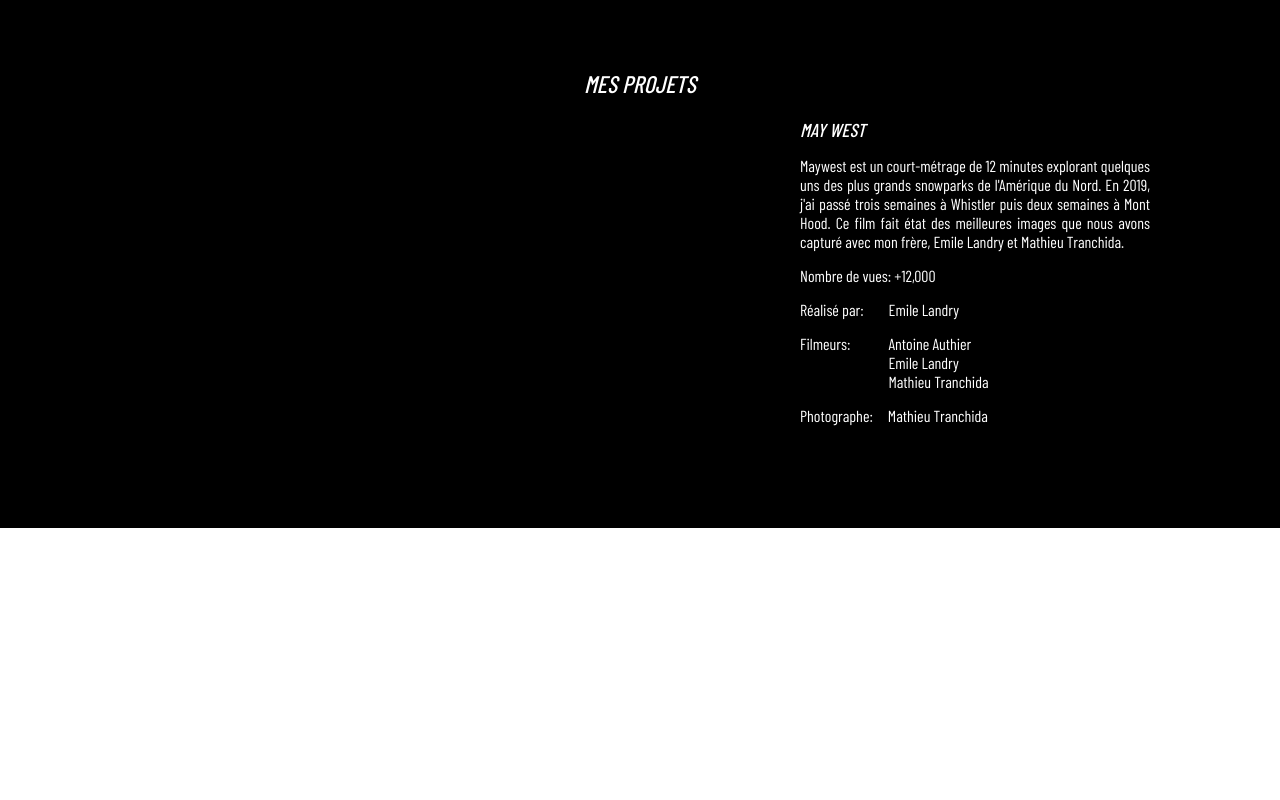
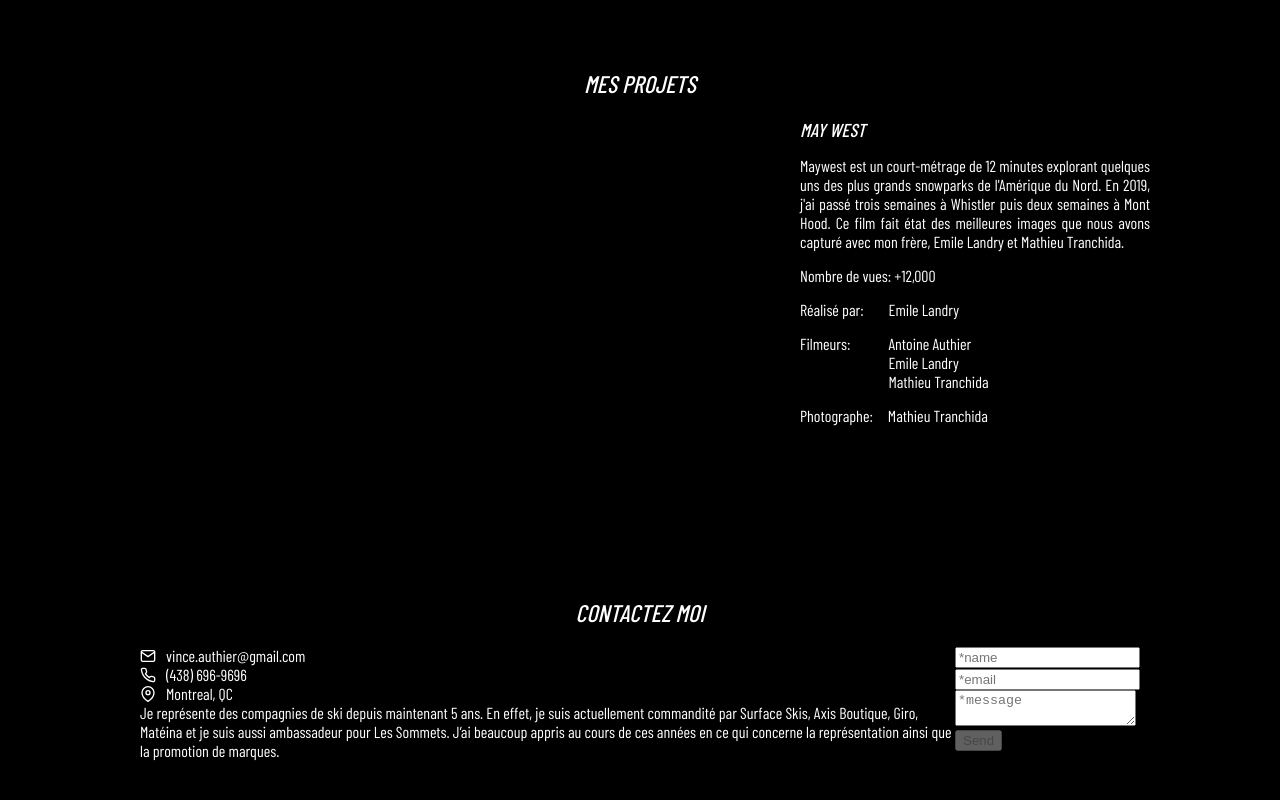
Before and after one commit to mathieutranchida/vincent-authier-website, a React (Create React App) app: page / in a window 1280 px wide. Shown: the part 1412-2212 px from the top of the page. Before the commit the page ends 1940 px from the top, so only its background shows below. Built offline with nearby package versions, Linux system fonts and the light colour scheme; a web font is replaced by a local one.

Commit message:
contact section functional for emailjs

```diff
--- a/package.json
+++ b/package.json
@@ -7,6 +7,8 @@
     "@testing-library/jest-dom": "^5.11.4",
     "@testing-library/react": "^11.1.0",
     "@testing-library/user-event": "^12.1.10",
+    "emailjs": "^3.4.0",
+    "emailjs-com": "^2.6.4",
     "gsap": "^3.5.1",
     "react": "^17.0.1",
     "react-dom": "^17.0.1",
--- /dev/null
+++ b/src/components/ContactMe.js
@@ -0,0 +1,157 @@
+import React, { useState } from "react";
+import emailjs from "emailjs-com";
+import styled from "styled-components";
+
+import COLORS from "../constants";
+
+import { FiMail, FiPhone, FiMapPin } from "react-icons/fi";
+
+const Homepage = () => {
+  const [name, setName] = useState("");
+  const [email, setEmail] = useState("");
+  const [message, setMessage] = useState("");
+
+  const sendEmail = (e) => {
+    e.preventDefault();
+
+    emailjs
+      .sendForm(
+        "service_2lz9tdc",
+        "template_qu7pwha",
+        e.target,
+        "user_48pmgavLTUZbdVapzMSzv"
+      )
+      .then(
+        (result) => {
+          console.log(result.text);
+          setName("");
+          setEmail("");
+          setMessage("");
+        },
+        (error) => {
+          console.log(error.text);
+        }
+      );
+  };
+
+  return (
+    <>
+      <Wrapper>
+        <H1>Contactez moi</H1>
+        <Main>
+          <Contact>
+            <ContactDiv>
+              <FiMail />
+              <ContactInfo>vince.authier@gmail.com</ContactInfo>
+            </ContactDiv>
+            <ContactDiv>
+              <FiPhone />
+              <ContactInfo>(438) 696-9696</ContactInfo>
+            </ContactDiv>
+            <ContactDiv>
+              <FiMapPin />
+              <ContactInfo>Montreal, QC</ContactInfo>
+            </ContactDiv>
+            <ContactDescription>
+              Je représente des compagnies de ski depuis maintenant 5 ans. En
+              effet, je suis actuellement commandité par Surface Skis, Axis
+              Boutique, Giro, Matéina et je suis aussi ambassadeur pour Les
+              Sommets. J’ai beaucoup appris au cours de ces années en ce qui
+              concerne la représentation ainsi que la promotion de marques.
+            </ContactDescription>
+          </Contact>
+          <EmailJs>
+            <Form className="contact-form" onSubmit={sendEmail}>
+              <Input type="hidden" name="contact_number" />
+              <Div>
+                <Input
+                  type="text"
+                  name="user_name"
+                  placeholder="*name"
+                  value={name}
+                  onChange={(ev) => {
+                    setName(ev.target.value);
+                  }}
+                />
+              </Div>
+              <Div>
+                <Input
+                  type="email"
+                  name="user_email"
+                  placeholder="*email"
+                  value={email}
+                  onChange={(ev) => {
+                    setEmail(ev.target.value);
+                  }}
+                />
+              </Div>
+              <Div>
+                <Textarea
+                  name="message"
+                  value={message}
+                  placeholder="*message"
+                  onChange={(ev) => {
+                    setMessage(ev.target.value);
+                  }}
+                />
+              </Div>
+              <Button
+                type="submit"
+                value="Send"
+                disabled={!name || !email || !message}
+              />
+            </Form>
+          </EmailJs>
+        </Main>
+      </Wrapper>
+    </>
+  );
+};
+
+const Wrapper = styled.div`
+  background-color: ${COLORS.backgroundBody};
+  color: ${COLORS.textBody};
+  display: flex;
+  align-items: center;
+  flex-direction: column;
+  padding: 50px;
+`;
+
+const H1 = styled.h2`
+  text-transform: uppercase;
+  font-style: italic;
+  font-weight: 500;
+`;
+
+const Main = styled.div`
+  display: flex;
+  justify-content: center;
+  max-width: 1000px;
+`;
+
+const Contact = styled.div``;
+
+const ContactDiv = styled.div`
+  display: flex;
+  align-items: center;
+`;
+
+const ContactInfo = styled.div`
+  margin-left: 10px;
+`;
+
+const ContactDescription = styled.div``;
+
+const EmailJs = styled.div``;
+
+const Form = styled.form``;
+
+const Div = styled.div``;
+
+const Input = styled.input``;
+
+const Textarea = styled.textarea``;
+
+const Button = styled.input``;
+
+export default Homepage;
--- a/src/components/index.js
+++ b/src/components/index.js
@@ -6,6 +6,7 @@ import Intro from "./Intro";
 import About from "./About";
 import InstaStats from "./InstaStats";
 import Projects from "./Projects";
+import ContactMe from "./ContactMe";
 
 import COLORS from "../constants";
 
@@ -38,6 +39,9 @@ const Homepage = () => {
         </section>
         <section>
           <Projects />
+        </section>
+        <section>
+          <ContactMe />
         </section>
       </Wrapper>
     </>
--- a/src/constants.js
+++ b/src/constants.js
@@ -3,6 +3,7 @@ const COLORS = {
   textHeader: "white",
   backgroundBody: "black",
   textBody: "white",
+  bordersContact: "white",
 };
 
 export default COLORS;
```
Also changed, not shown: 2 other files (tests, documents, lock files or other folders).
